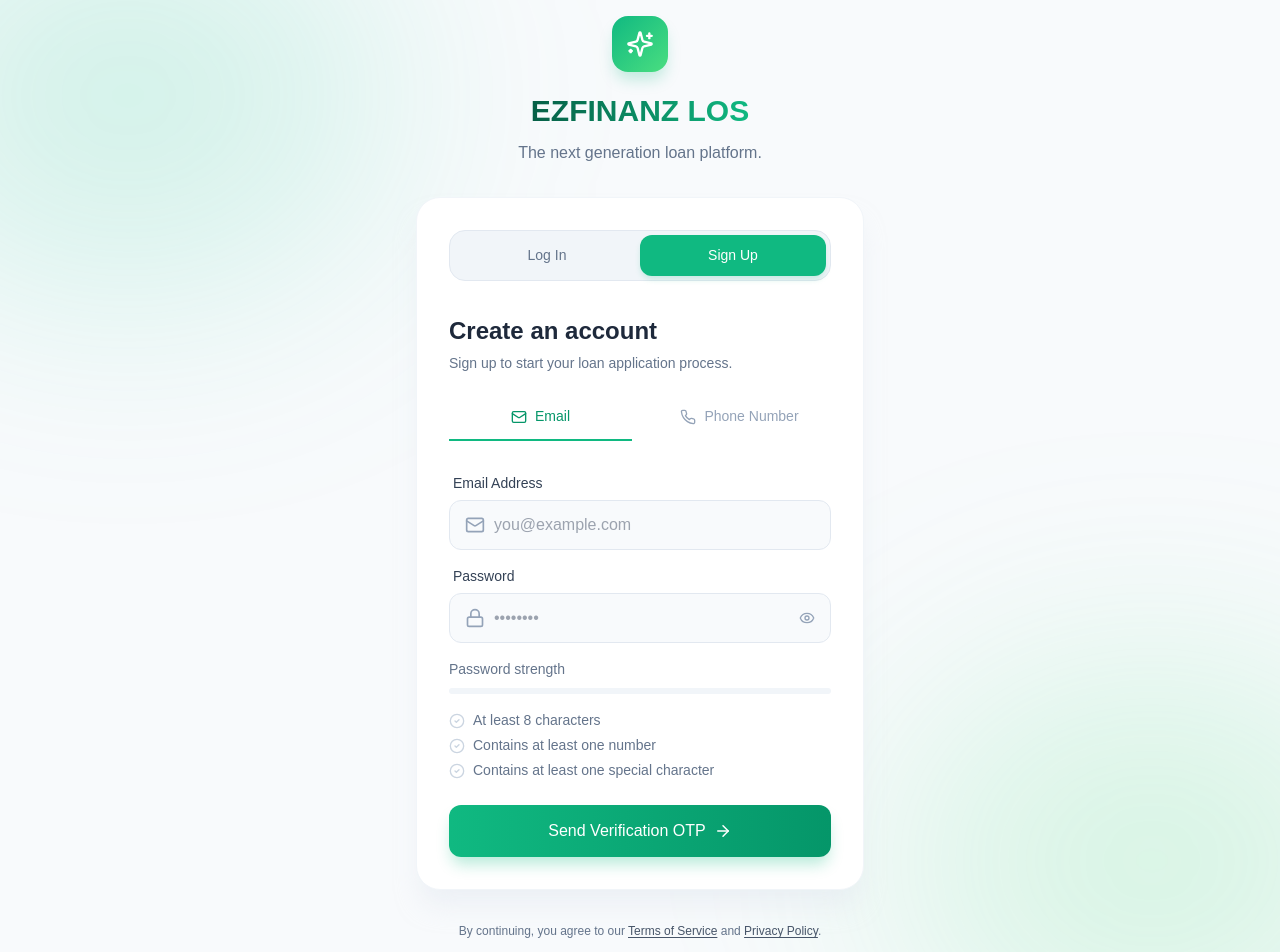
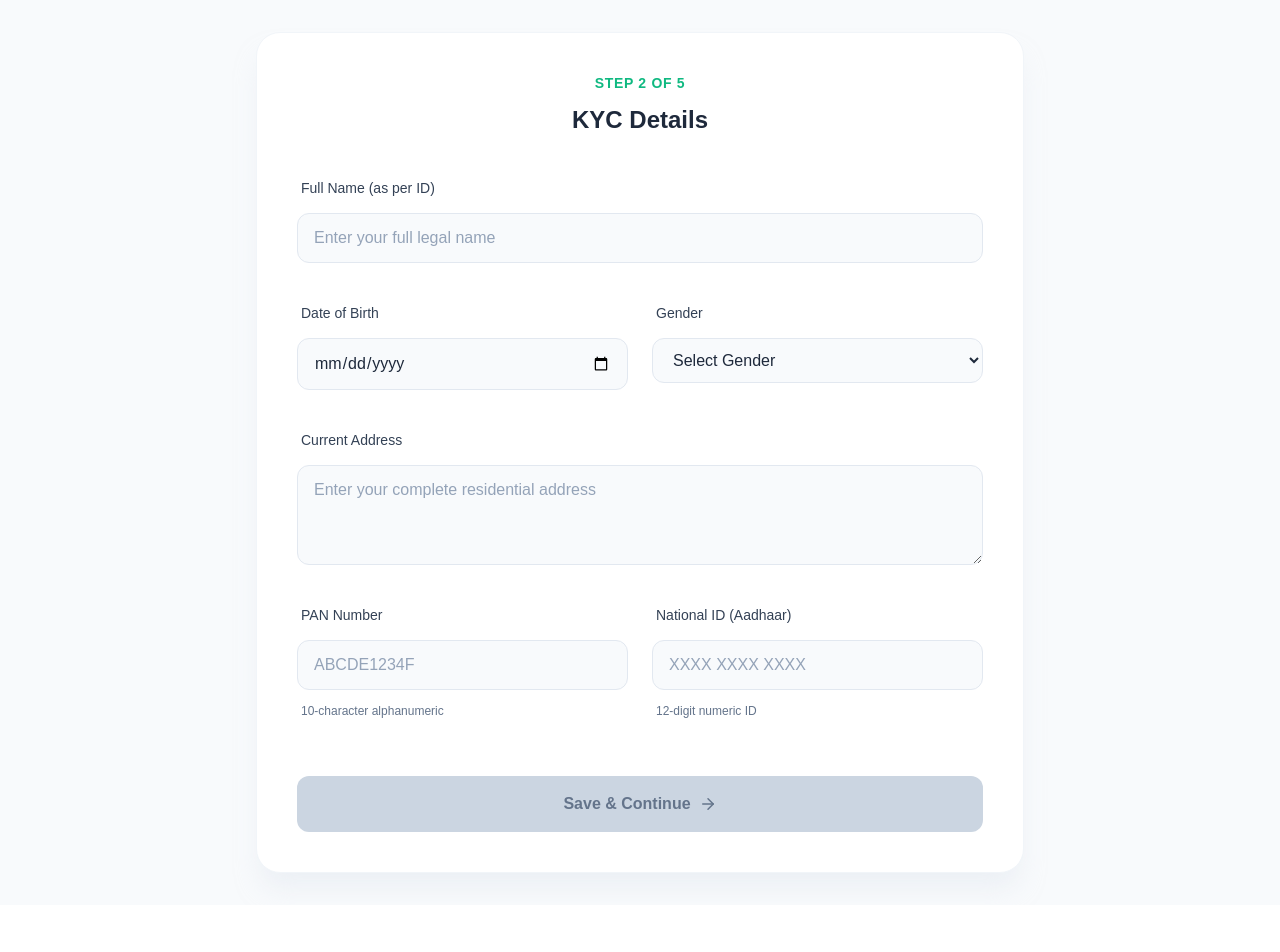
Before and after one commit to vishnu-balineni/ezfinanz-loan-origination-system, a React (Vite) app: page /kyc in a window 1280 px wide. Before the commit this address led to /. Shown: the top 952 px of the page. After the commit the page ends 905 px from the top, so only its background shows below. Built offline with nearby package versions, Linux system fonts and the light colour scheme; the HTML template or start-up script is replaced by a standard one.

Commit message:
created the kyc verification step

```diff
--- a/src/App.tsx
+++ b/src/App.tsx
@@ -2,6 +2,7 @@ import { BrowserRouter as Router, Routes, Route, Navigate } from 'react-router-d
 import AuthPage from './pages/AuthPage';
 import HomePage from './pages/HomePage';
 import VerificationPage from './pages/VerificationPage';
+import KycPage from './pages/KycPage';
 
 function App() {
     return (
@@ -9,6 +10,7 @@ function App() {
             <Routes>
                 <Route path="/" element={<AuthPage />} />
                 <Route path="/verify" element={<VerificationPage />} />
+                <Route path="/kyc" element={<KycPage />} />
                 <Route path="/home" element={<HomePage />} />
                 {/* Fallback route */}
                 <Route path="*" element={<Navigate to="/" replace />} />
--- a/src/pages/AuthPage.tsx
+++ b/src/pages/AuthPage.tsx
@@ -122,7 +122,7 @@ const AuthPage = () => {
         // Here we mock verifying the OTP with the backend API
         if (otp.join('').length === 4) {
             alert("Verification successful!");
-            navigate('/home');
+            navigate('/verify');
         }
     };
 
--- /dev/null
+++ b/src/pages/KycPage.css
@@ -0,0 +1,153 @@
+.kyc-page-container {
+    min-height: 100vh;
+    background-color: #f8fafc;
+    display: flex;
+    flex-direction: column;
+    align-items: center;
+    justify-content: center;
+    padding: 2rem;
+    font-family: sans-serif;
+    color: #1e293b;
+}
+
+.kyc-card {
+    background-color: white;
+    border: 1px solid #f1f5f9;
+    border-radius: 1.5rem;
+    padding: 2.5rem;
+    width: 100%;
+    max-width: 48rem;
+    box-shadow: 0 20px 25px -5px rgba(226, 232, 240, 0.5);
+}
+
+.progress-header {
+    text-align: center;
+    margin-bottom: 2.5rem;
+}
+
+.progress-text {
+    font-size: 0.875rem;
+    font-weight: 700;
+    color: #10b981;
+    text-transform: uppercase;
+    letter-spacing: 0.05em;
+    margin-bottom: 0.5rem;
+}
+
+.progress-title {
+    font-size: 1.5rem;
+    font-weight: 700;
+    color: #1e293b;
+    margin: 0;
+}
+
+.kyc-form {
+    display: flex;
+    flex-direction: column;
+    gap: 1.5rem;
+}
+
+.form-grid {
+    display: grid;
+    grid-template-columns: 1fr;
+    gap: 1.5rem;
+}
+
+@media (min-width: 768px) {
+    .form-grid {
+        grid-template-columns: repeat(2, 1fr);
+    }
+}
+
+.full-width {
+    grid-column: 1 / -1;
+}
+
+.form-group {
+    display: flex;
+    flex-direction: column;
+    gap: 0.5rem;
+}
+
+.form-label {
+    font-size: 0.875rem;
+    font-weight: 600;
+    color: #334155;
+    margin-left: 0.25rem;
+}
+
+.form-input,
+.form-select,
+.form-textarea {
+    width: 100%;
+    padding: 0.75rem 1rem;
+    background-color: #f8fafc;
+    border: 1px solid #e2e8f0;
+    border-radius: 0.75rem;
+    color: #1e293b;
+    font-size: 1rem;
+    outline: none;
+    transition: all 0.2s;
+    font-family: inherit;
+    box-sizing: border-box;
+}
+
+.form-textarea {
+    resize: vertical;
+    min-height: 100px;
+}
+
+.form-input:focus,
+.form-select:focus,
+.form-textarea:focus {
+    border-color: #10b981;
+    box-shadow: 0 0 0 2px rgba(16, 185, 129, 0.2);
+    background-color: white;
+}
+
+.form-input::placeholder,
+.form-textarea::placeholder {
+    color: #94a3b8;
+}
+
+.input-hint {
+    font-size: 0.75rem;
+    color: #64748b;
+    margin-left: 0.25rem;
+    margin-top: 0.25rem;
+}
+
+.continue-btn {
+    width: 100%;
+    padding: 1rem;
+    background: linear-gradient(to right, #10b981, #059669);
+    color: white;
+    font-size: 1rem;
+    font-weight: 600;
+    border: none;
+    border-radius: 0.75rem;
+    display: flex;
+    justify-content: center;
+    align-items: center;
+    gap: 0.5rem;
+    cursor: pointer;
+    transition: all 0.2s;
+    box-shadow: 0 4px 6px -1px rgba(16, 185, 129, 0.2);
+    margin-top: 1rem;
+}
+
+.continue-btn:hover:not(:disabled) {
+    background: linear-gradient(to right, #34d399, #10b981);
+    box-shadow: 0 10px 15px -3px rgba(16, 185, 129, 0.3);
+}
+
+.continue-btn:active:not(:disabled) {
+    transform: scale(0.98);
+}
+
+.continue-btn:disabled {
+    background: #cbd5e1;
+    box-shadow: none;
+    cursor: not-allowed;
+    color: #64748b;
+}
--- /dev/null
+++ b/src/pages/KycPage.tsx
@@ -0,0 +1,161 @@
+import React, { useState } from 'react';
+import { useNavigate } from 'react-router-dom';
+import { ArrowRight } from 'lucide-react';
+import './KycPage.css';
+
+const KycPage = () => {
+    const navigate = useNavigate();
+
+    // Form States
+    const [fullName, setFullName] = useState('');
+    const [dob, setDob] = useState('');
+    const [gender, setGender] = useState('');
+    const [address, setAddress] = useState('');
+    const [panNumber, setPanNumber] = useState('');
+    const [nationalId, setNationalId] = useState('');
+
+    // Input Masking Handlers
+    const handlePanChange = (e: React.ChangeEvent<HTMLInputElement>) => {
+        // Auto-capitalize, alphanumeric only, max length 10
+        const val = e.target.value.toUpperCase().replace(/[^A-Z0-9]/g, '').slice(0, 10);
+        setPanNumber(val);
+    };
+
+    const handleNationalIdChange = (e: React.ChangeEvent<HTMLInputElement>) => {
+        // Numeric only, max length 12
+        const rawValue = e.target.value.replace(/\D/g, '').slice(0, 12);
+
+        // Format with spaces every 4 digits
+        const formatted = rawValue.replace(/(\d{4})(?=\d)/g, '$1 ').trim();
+        setNationalId(formatted);
+    };
+
+    // Validation
+    const isFormValid =
+        fullName.trim() !== '' &&
+        dob !== '' &&
+        gender !== '' &&
+        address.trim() !== '' &&
+        panNumber.length === 10 &&
+        nationalId.replace(/\s/g, '').length === 12;
+
+    const handleSubmit = (e: React.FormEvent) => {
+        e.preventDefault();
+        if (isFormValid) {
+            // Next step placeholder
+            navigate('/home');
+        }
+    };
+
+    return (
+        <div className="kyc-page-container">
+            <div className="kyc-card">
+
+                <div className="progress-header">
+                    <div className="progress-text">Step 2 of 5</div>
+                    <h1 className="progress-title">KYC Details</h1>
+                </div>
+
+                <form onSubmit={handleSubmit} className="kyc-form">
+
+                    <div className="form-grid">
+
+                        {/* Full Name */}
+                        <div className="form-group full-width">
+                            <label className="form-label" htmlFor="fullName">Full Name (as per ID)</label>
+                            <input
+                                id="fullName"
+                                type="text"
+                                className="form-input"
+                                placeholder="Enter your full legal name"
+                                value={fullName}
+                                onChange={(e) => setFullName(e.target.value)}
+                            />
+                        </div>
+
+                        {/* Date of Birth */}
+                        <div className="form-group">
+                            <label className="form-label" htmlFor="dob">Date of Birth</label>
+                            <input
+                                id="dob"
+                                type="date"
+                                className="form-input"
+                                value={dob}
+                                onChange={(e) => setDob(e.target.value)}
+                            />
+                        </div>
+
+                        {/* Gender */}
+                        <div className="form-group">
+                            <label className="form-label" htmlFor="gender">Gender</label>
+                            <select
+                                id="gender"
+                                className="form-select"
+                                value={gender}
+                                onChange={(e) => setGender(e.target.value)}
+                            >
+                                <option value="" disabled>Select Gender</option>
+                                <option value="Male">Male</option>
+                                <option value="Female">Female</option>
+                                <option value="Other">Other</option>
+                            </select>
+                        </div>
+
+                        {/* Current Address */}
+                        <div className="form-group full-width">
+                            <label className="form-label" htmlFor="address">Current Address</label>
+                            <textarea
+                                id="address"
+                                className="form-textarea"
+                                placeholder="Enter your complete residential address"
+                                value={address}
+                                onChange={(e) => setAddress(e.target.value)}
+                            />
+                        </div>
+
+                        {/* PAN Number */}
+                        <div className="form-group">
+                            <label className="form-label" htmlFor="panNumber">PAN Number</label>
+                            <input
+                                id="panNumber"
+                                type="text"
+                                className="form-input"
+                                placeholder="ABCDE1234F"
+                                value={panNumber}
+                                onChange={handlePanChange}
+                            />
+                            <div className="input-hint">10-character alphanumeric</div>
+                        </div>
+
+                        {/* National ID / Aadhaar */}
+                        <div className="form-group">
+                            <label className="form-label" htmlFor="nationalId">National ID (Aadhaar)</label>
+                            <input
+                                id="nationalId"
+                                type="text"
+                                className="form-input"
+                                placeholder="XXXX XXXX XXXX"
+                                value={nationalId}
+                                onChange={handleNationalIdChange}
+                            />
+                            <div className="input-hint">12-digit numeric ID</div>
+                        </div>
+
+                    </div>
+
+                    <button
+                        type="submit"
+                        className="continue-btn"
+                        disabled={!isFormValid}
+                    >
+                        Save & Continue
+                        <ArrowRight size={18} />
+                    </button>
+
+                </form>
+            </div>
+        </div>
+    );
+};
+
+export default KycPage;
--- a/src/pages/VerificationPage.tsx
+++ b/src/pages/VerificationPage.tsx
@@ -100,7 +100,7 @@ const VerificationPage = () => {
     // Continue Navigation
     const handleContinue = () => {
         if (isEmailVerified && isPhoneVerified) {
-            navigate('/home');
+            navigate('/kyc');
         }
     };
 
```
Also changed, not shown: 1 other file (tests, documents, lock files or other folders).
